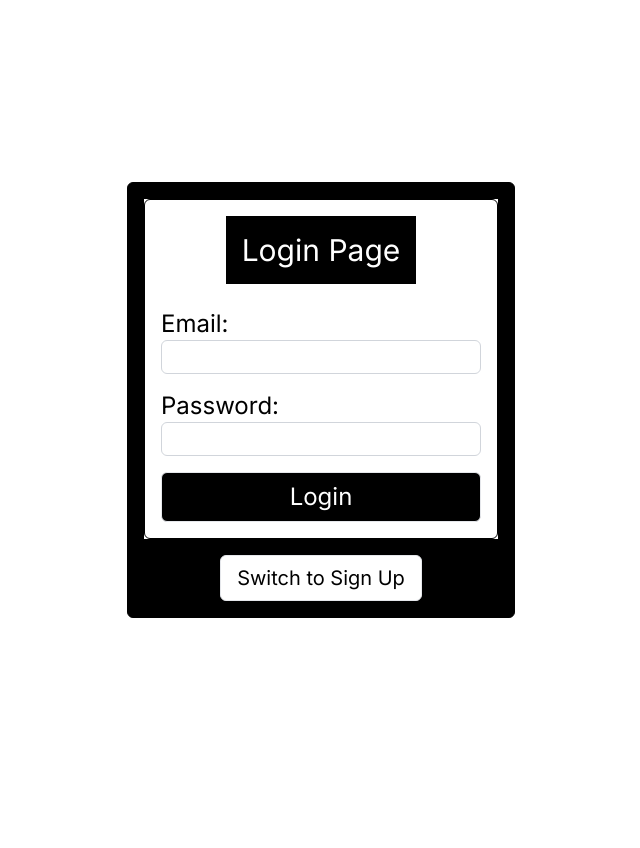
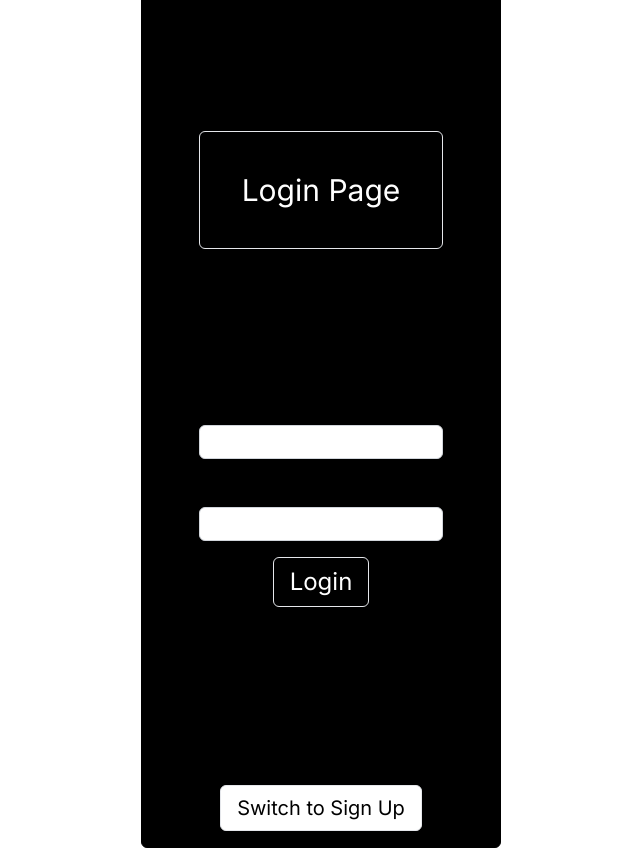
Before and after one commit to Bifrost-Builders/MyndaAlbum-appid, a Next.js app in the folder my-app/: page /Auth in a window 1280 px wide. Shown: the whole page, without its empty margins (319-959 px from the left). Before the commit the page ends 800 px from the top, so only its background shows below. Built offline with nearby package versions, Linux system fonts and the light colour scheme; no server answers.

Commit message:
chore: Update react-router-dom to version 6.23.1

```diff
--- a/my-app/package.json
+++ b/my-app/package.json
@@ -21,6 +21,7 @@
     "react-dom": "^18.2.0",
     "react-firebase-hooks": "^5.1.1",
     "react-icons": "^5.2.0",
+    "react-router-dom": "^6.23.1",
     "tailwind-merge": "^2.3.0"
   },
   "devDependencies": {
--- a/my-app/src/app/Auth/login.tsx
+++ b/my-app/src/app/Auth/login.tsx
@@ -1,15 +1,17 @@
-// LoginPage.tsx
 import React, { useState } from 'react';
+import { app } from '../firebase/firebaseConfig';
+import { getAuth, signInWithEmailAndPassword } from "firebase/auth";
 
 export default function LoginPage() {
     const [email, setEmail] = useState('');
     const [password, setPassword] = useState('');
+    const [isLoggedIn, setIsLoggedIn] = useState(false);
     const [errors, setErrors] = useState({
         email: '',
         password: '',
     });
 
-    const handleLogin = (e) => {
+    const handleLogin = async (e) => {
         e.preventDefault();
 
         const errorsCopy = { ...errors };
@@ -31,17 +33,23 @@ export default function LoginPage() {
 
         // If there are no errors, proceed with login
         if (!Object.values(errorsCopy).some((error) => error !== '')) {
-            // Add your login logic here
-            console.log('Email:', email);
-            console.log('Password:', password);
+            const auth = getAuth(app);
+            try {
+                await signInWithEmailAndPassword(auth, email, password);
+                setIsLoggedIn(true);
+                // You can redirect the user to another page upon successful login.
+            } catch (error) {
+                setErrors({email: error.message, password: error.message});
+            }
         }
     };
 
     return (
-        <div className="flex justify-center items-center bg-white">
-            <div className="border border-black rounded-md p-4 flex flex-col items-center">
-                <h2 className="text-white mb-6 text-3xl p-4 bg-black inline-block">Login Page</h2>
-                <form onSubmit={handleLogin} className="w-80">
+        <div className="flex justify-center items-center h-screen">
+            {!isLoggedIn ? (
+                <div className="text-center border border-black rounded-md p-10">
+                    <h2 className=" text-white mb-36 text-3xl p-10 border rounded-md bg-black">Login Page</h2>
+                    <form onSubmit={handleLogin}>
                         <div className="mb-4">
                             <label className="block text-2xl">Email:</label>
                             <input type="text" value={email} onChange={(e) => setEmail(e.target.value)} className={`border rounded-md p-1 w-full ${errors.email ? 'border-red-500' : 'border-gray-300'}`} />
@@ -52,9 +60,15 @@ export default function LoginPage() {
                             <input type="password" value={password} onChange={(e) => setPassword(e.target.value)} className={`border rounded-md p-1 w-full ${errors.password ? 'border-red-500' : 'border-gray-300'}`} />
                             {errors.password && <p className="text-red-500 text-sm">{errors.password}</p>}
                         </div>
-                    <button type="submit" className="px-4 py-2 text-2xl border rounded-md bg-black text-white hover:text-gray-200 active:text-gray-300 hover:px-5 w-full">Login</button>
+                        <button type="submit" className="px-4 py-2 text-2xl border rounded-md bg-black text-white hover:text-gray-200 active:text-gray-300 hover:px-5">Login</button>
                     </form>
                 </div>
+            ) : (
+                <div>
+                    <h2 className='text-white'>Welcome, {email}!</h2>
+                    {/* You can render the content for logged-in users here */}
+                </div>
+            )}
         </div>
     );
 }
```
Also changed, not shown: 1 other file (tests, documents, lock files or other folders). Lines whose indentation alone changed are shown as unchanged.
